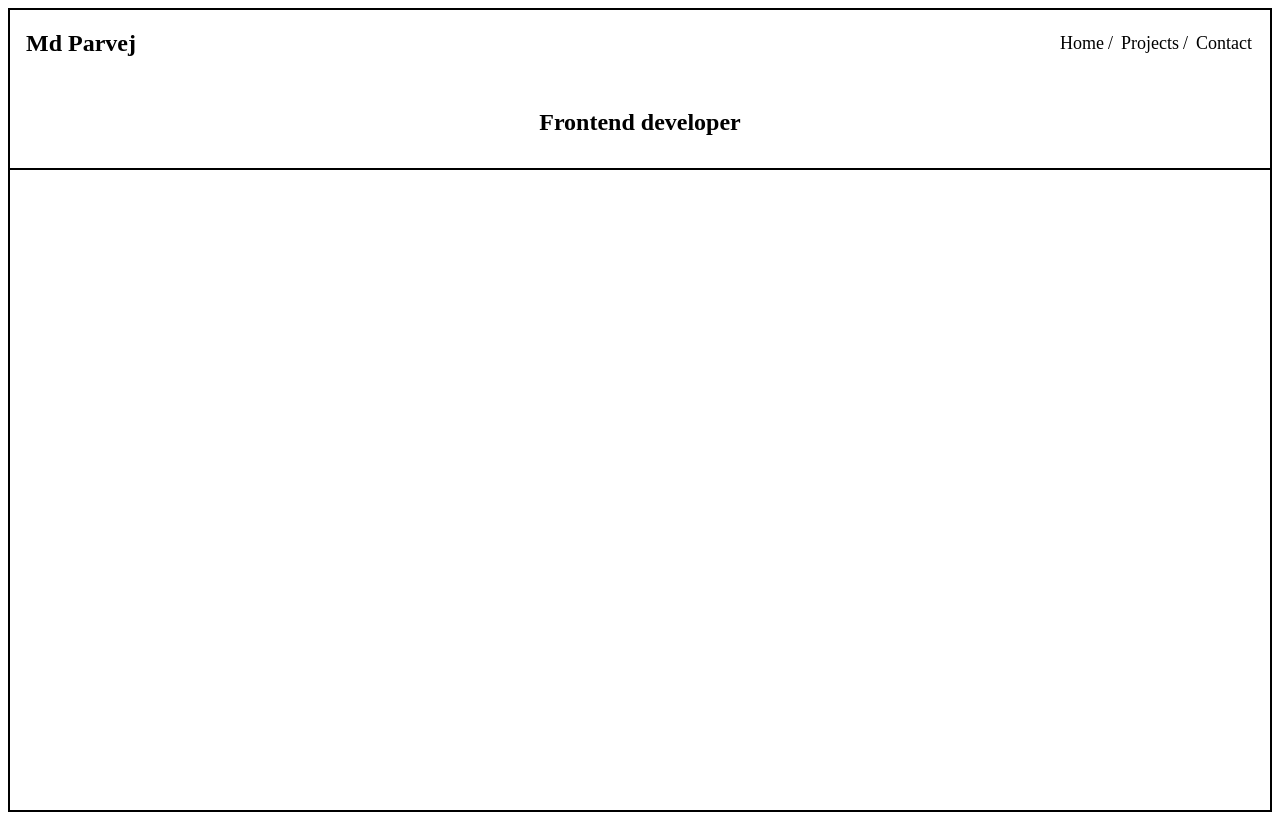
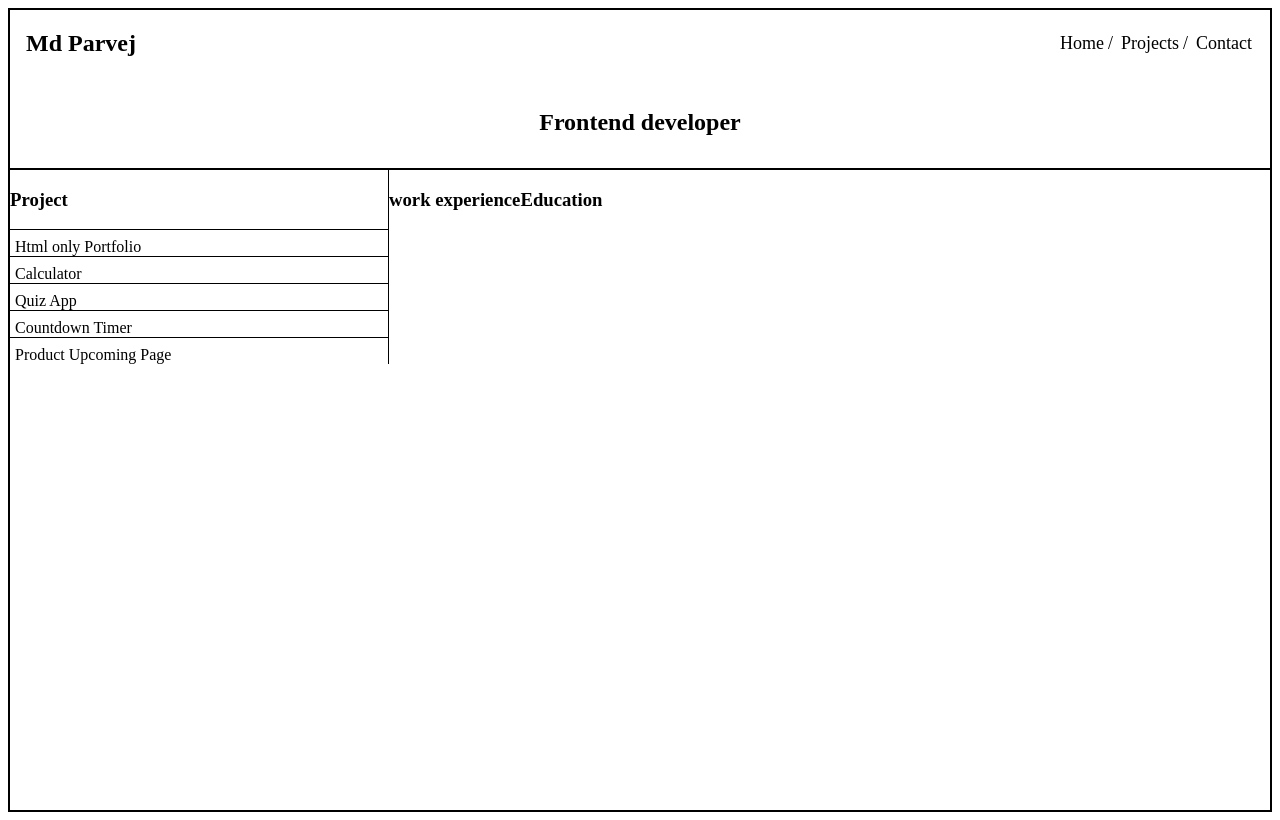
Before and after one commit to parvejg/personal-portfolio, a plain HTML site: page index.html in a window 1280 px wide. Drawn offline with Linux system fonts and the light colour scheme.

Commit message:
project section complete

```diff
--- a/index.html
+++ b/index.html
@@ -17,7 +17,20 @@
     </header>
     <h3 class="heading">Frontend developer</h3>
     <article>
-
+      <secttion class="projects">
+        <h3>Project</h3>
+        <a href="" class="project-link">Html only Portfolio</a>
+        <a href="" class="project-link">Calculator</a
+        ><a href="" class="project-link">Quiz App</a
+        ><a href="" class="project-link">Countdown Timer</a>
+        <a href="" class="project-link">Product Upcoming Page</a>
+      </secttion>
+      <secttion class="work-experience">
+        <h3>work experience</h3>
+      </secttion>
+      <secttion class="education">
+        <h3>Education</h3>
+      </secttion>
     </article>
   </body>
 </html>
--- a/style.css
+++ b/style.css
@@ -24,9 +24,31 @@ margin: 2px;
    }
    article{
       border-top: 2px solid black;
+      display: flex;
    }
+.projects{
+   display: flex;
+   flex-direction: column;
+   border-right: 1px solid black ;
+   width: 30%;
+}
+.projects > a{
+   border-top: 1px solid black;
+   text-decoration: none;
+   padding: 8px 0 0 5px;
+   color: black;
+
+}
+
+
+
+
+
+
+
    @media (max-width: 400px) {
-      .nav-wrapper{
+      .nav-wrapper , article{
          flex-direction: column;
+         align-items: center;
       }
    }
```
